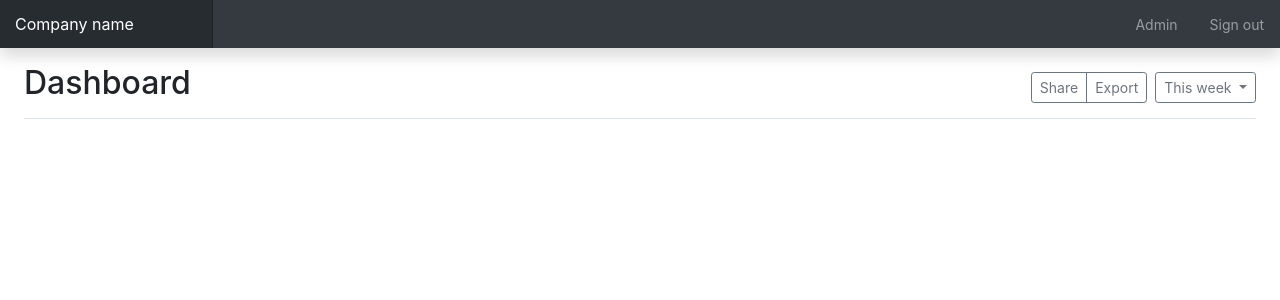
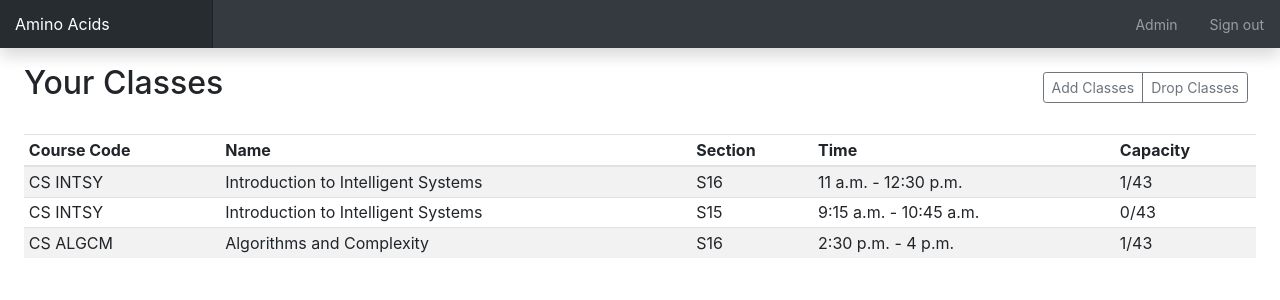
Before and after one commit to keith-badulis/comet-enlistment-system, a Django app: template studentenlistment/templates/main/index.html in a window 1280 px wide. Shown: the top 300 px of the page. Run offline with Django 3.2, Linux system fonts and the light colour scheme; the template is opened without the code that fills it: values that come from a table or form of the project are taken from there, others are empty; data comes from the database, SQL or seed files in the repository; both versions use the stored data as it was after the commit; some libraries are stand-ins or nearby versions.

Commit message:
classes can now be added to cart

```diff
--- a/studentenlistment/main/models.py
+++ b/studentenlistment/main/models.py
@@ -1,5 +1,6 @@
 from django.db import models
 from django.contrib.auth.models import User
+from django.db.models import Count
 
 
 class College(models.Model):
@@ -46,13 +47,14 @@ class Class(models.Model):
         (MW, 'Monday and Wednesday'),
         (TH, 'Tuesday and Thursday'),
     )
-    students = models.ManyToManyField(User, blank=True)
-    course = models.OneToOneField(Course, null=True, on_delete=models.SET_NULL)
+    # students = models.ForeignKey(User, null=True, blank=True, on_delete=models.CASCADE)
+    course = models.ForeignKey(Course, null=True, on_delete=models.SET_NULL)
     section_code = models.CharField(max_length=5)
     max_cap = models.IntegerField(default=0)
     start_time = models.TimeField()
     end_time = models.TimeField()
     day = models.IntegerField(choices=DAY_CHOICES)
+    students = models.ManyToManyField(User, blank=True)
 
     def __str__(self):
         return '%s (%s)' % (self.course, self.section_code)
--- a/studentenlistment/main/urls.py
+++ b/studentenlistment/main/urls.py
@@ -1,4 +1,5 @@
 from django.conf.urls import url
+from django.urls import path
 
 from main import views
 
@@ -6,5 +7,7 @@ app_name = 'main'
 
 
 urlpatterns = [
-    url('', views.index, name='index'),
+    url(r'^$', views.index, name='index'),
+    path('classes/', views.classes_view, name='classes-view'),
+    path('class/<int:class_id>/add', views.add_class, name='add-class'),
 ]
--- a/studentenlistment/studentenlistment/urls.py
+++ b/studentenlistment/studentenlistment/urls.py
@@ -20,6 +20,6 @@ from django.urls import path, include
 from main import views
 
 urlpatterns = [
-    url(r'^$', views.index, name='index'),
+    path('', include('main.urls')),
     path('admin/', admin.site.urls),
 ]
--- a/studentenlistment/templates/main/base-template.html
+++ b/studentenlistment/templates/main/base-template.html
@@ -14,10 +14,10 @@
 </head>
 <body>
 <nav class="navbar navbar-dark fixed-top bg-dark flex-md-nowrap p-0 shadow">
-    <a class="navbar-brand col-sm-3 col-md-2 mr-0" href="#">Company name</a>
+    <a class="navbar-brand col-2" href="#">Amino Acids</a>
     <ul class="navbar-nav flex-row">
         <li class="nav-item text-nowrap mx-3">
-            <a class="nav-link" href="#">Admin</a>
+            <a class="nav-link" href="/admin">Admin</a>
         </li>
         <li class="nav-item text-nowrap mx-3">
             <a class="nav-link" href="#">Sign out</a>
--- a/studentenlistment/templates/main/index.html
+++ b/studentenlistment/templates/main/index.html
@@ -2,18 +2,39 @@
 
 {% block body %}
     <div role="main" class="col-12 px-4">
-        <div class="d-flex justify-content-between flex-wrap flex-md-nowrap align-items-center pt-3 pb-2 mb-3 border-bottom">
-            <h1 class="h2">Dashboard</h1>
+        <div class="d-flex justify-content-between flex-wrap flex-md-nowrap align-items-center pt-3 pb-2 mb-3">
+            <h1 class="h2">Your Classes</h1>
             <div class="btn-toolbar mb-2 mb-md-0">
                 <div class="btn-group mr-2">
-                    <button type="button" class="btn btn-sm btn-outline-secondary">Share</button>
-                    <button type="button" class="btn btn-sm btn-outline-secondary">Export</button>
+                    <a class="btn btn-sm btn-outline-secondary" href="{% url 'main:classes-view' %}">Add Classes</a>
+                    <a class="btn btn-sm btn-outline-secondary" href="#">Drop Classes</a>
                 </div>
-                <button type="button" class="btn btn-sm btn-outline-secondary dropdown-toggle">
-                    <span data-feather="calendar"></span>
-                    This week
-                </button>
             </div>
         </div>
+        <div class="table-responsive">
+            <table class="table table-striped table-sm">
+                <thead>
+                <tr>
+                    <th>Course Code</th>
+                    <th>Name</th>
+                    <th>Section</th>
+                    <th>Time</th>
+                    <th>Capacity</th>
+                </tr>
+                </thead>
+                <tbody>
+                {% for class in classes_list %}
+                    <tr>
+                        <td>{{ class.course.subject_area }} {{ class.course.catalog_num }}</td>
+                        <td>{{ class.course }}</td>
+                        <td>{{ class.section_code }}</td>
+                        <td>{{ class.start_time }} - {{ class.end_time }}</td>
+                        <td>{{ class.students.count }}/{{ class.max_cap }}</td>
+                    </tr>
+                {% endfor %}
+                </tbody>
+            </table>
+        </div>
     </div>
+
 {% endblock %}
```
Also changed, not shown: studentenlistment/main/forms.py (added, +10 -0 lines), studentenlistment/main/views.py (+40 -6 lines), studentenlistment/templates/main/classes-view.html (added, +45 -0 lines), studentenlistment/templates/main/enroll-form.html (added, +14 -0 lines), studentenlistment/db.sqlite3.
